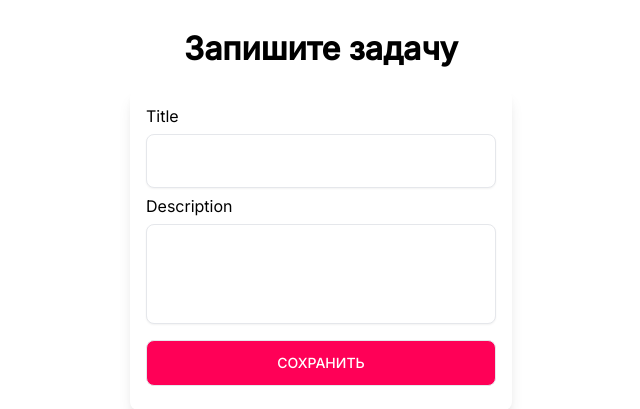
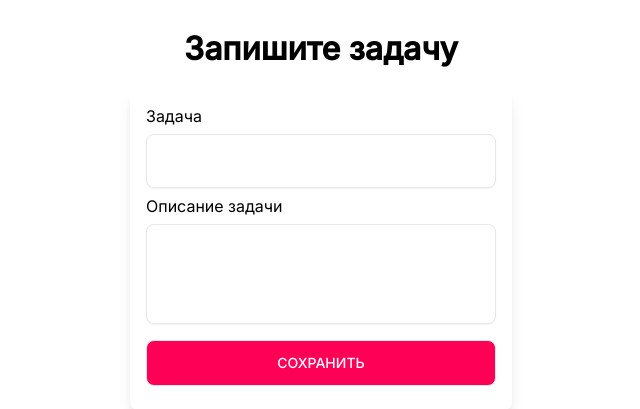
Before and after one commit to iamshiro/TaskManager, a Django app: page /task-create/ in a window 1280 px wide. Shown: the top 409 px of the page, without its empty margins (319-959 px from the left). Run offline with Django 4.2, Linux system fonts and the light colour scheme; a user stored in the database is signed in.

Commit message:
Titles)0))

```diff
--- a/base/models.py
+++ b/base/models.py
@@ -4,8 +4,8 @@ from django.contrib.auth.models import User
 
 class Task(models.Model):
     user = models.ForeignKey(User, on_delete=models.CASCADE, null=True, blank=True)
-    title = models.CharField(max_length=200)
-    description = models.TextField(null=True, blank=True)
+    title = models.CharField("Задача",max_length=200)
+    description = models.TextField("Описание задачи",null=True, blank=True)
     complete = models.BooleanField(default=False)
     date = models.DateField(auto_now=True)
 
--- a/templates/base/task.html
+++ b/templates/base/task.html
@@ -2,7 +2,7 @@
 <html lang="ru">
 <head>
     <meta charset="UTF-8">
-    <title>Title</title>
+    <title>{{ task.title }}</title>
     <link rel="stylesheet" href="{% static "static/css/style.css" %}">
     <link rel="preconnect" href="https://fonts.googleapis.com">
     <link rel="preconnect" href="https://fonts.gstatic.com" crossorigin>
--- a/templates/base/task_confirm_delete.html
+++ b/templates/base/task_confirm_delete.html
@@ -2,7 +2,7 @@
 <html lang="ru">
 <head>
     <meta charset="UTF-8">
-    <title>Title</title>
+    <title>TaskManager</title>
     <link rel="stylesheet" href="{% static "static/css/style.css" %}">
     <link rel="preconnect" href="https://fonts.googleapis.com">
     <link rel="preconnect" href="https://fonts.gstatic.com" crossorigin>
--- a/templates/base/task_form.html
+++ b/templates/base/task_form.html
@@ -2,7 +2,7 @@
 <html lang="ru">
 <head>
     <meta charset="UTF-8">
-    <title>Title</title>
+    <title>TaskManager</title>
     <link rel="stylesheet" href="{% static "static/css/style.css" %}">
     <link rel="preconnect" href="https://fonts.googleapis.com">
     <link rel="preconnect" href="https://fonts.gstatic.com" crossorigin>
--- a/templates/base/task_list.html
+++ b/templates/base/task_list.html
@@ -2,7 +2,7 @@
 <html lang="ru">
 <head>
     <meta charset="UTF-8">
-    <title>Задачи</title>
+    <title>TaskManager</title>
     <link rel="stylesheet" href="{% static "static/css/style.css" %}">
     <link rel="preconnect" href="https://fonts.googleapis.com">
     <link rel="preconnect" href="https://fonts.gstatic.com" crossorigin>
```
Also changed, not shown: db.sqlite3.
